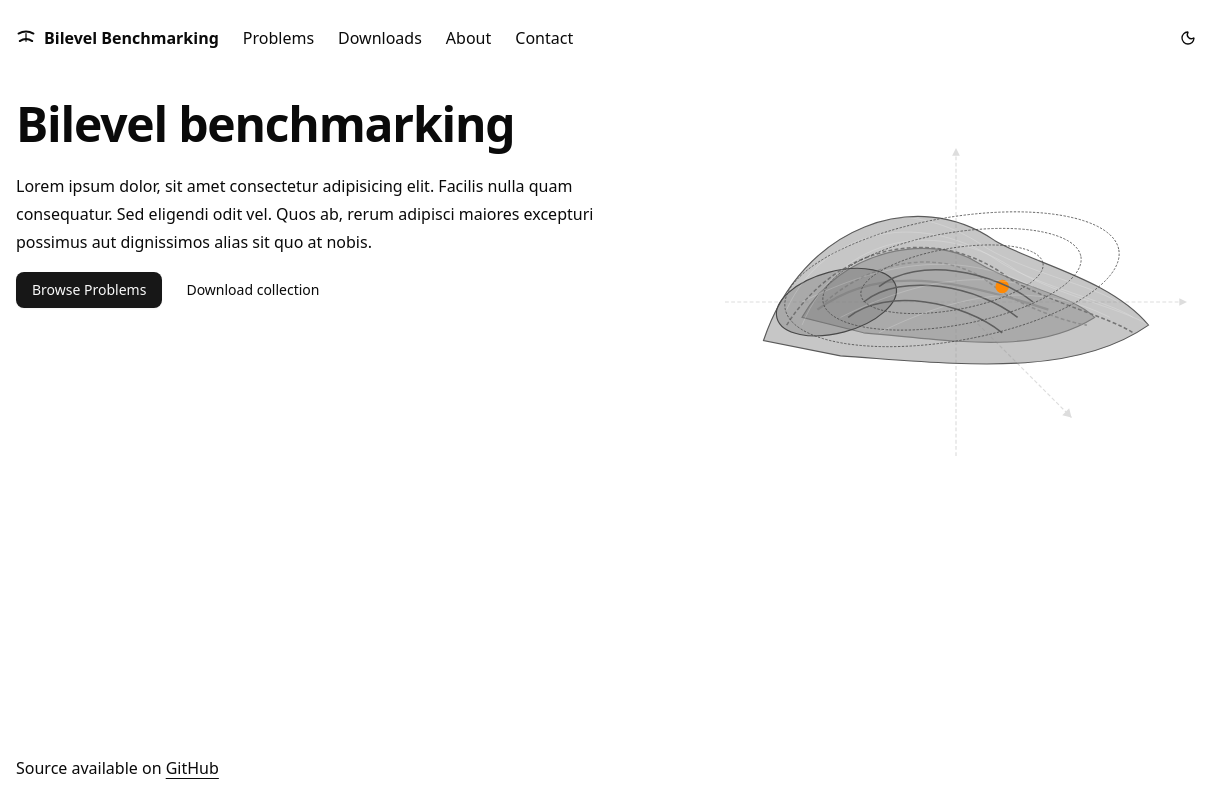
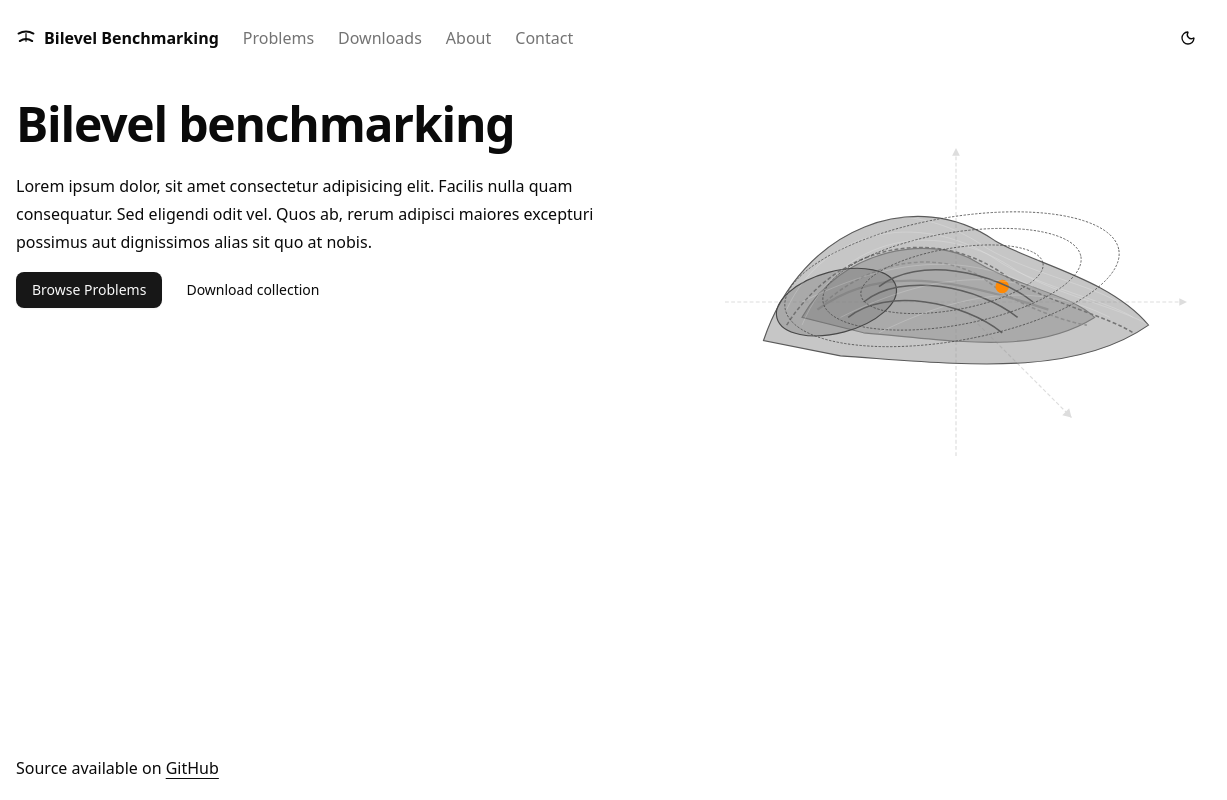
Before and after one commit to bolib3/bolib3.github.io, an Astro site: page / in a window 1280 px wide. Shown: the full height of the page, 0-1227 px from the left. Built offline with nearby package versions, Linux system fonts and the light colour scheme; Astro itself is replaced by a stand-in of ours.

Commit message:
Colour nav links based on current page

```diff
--- a/src/components/Header.astro
+++ b/src/components/header/Header.astro
@@ -1,6 +1,7 @@
 ---
 import ThemeControl from '@/components/ThemeControl.vue';
-import { Button } from './ui/button';
+import { Button } from '@/components/ui/button';
+import NavLink from './NavLink.astro';
 ---
 
 <header
@@ -24,13 +25,10 @@
       Bilevel Benchmarking
     </a>
 
-    <a href="/problems"> Problems </a>
-
-    <a href="/downloads"> Downloads </a>
-
-    <a href="/about">About</a>
-
-    <a href="/contact"> Contact</a>
+    <NavLink href="/problems"> Problems </NavLink>
+    <NavLink href="/downloads"> Downloads </NavLink>
+    <NavLink href="/about">About</NavLink>
+    <NavLink href="/contact"> Contact</NavLink>
   </nav>
 
   <div class="flex items-center gap-2">
--- /dev/null
+++ b/src/components/header/NavLink.astro
@@ -0,0 +1,16 @@
+---
+interface Props {
+  href: string;
+}
+
+const { href } = Astro.props;
+
+// Remove trailing slash
+const currentPath = Astro.url.pathname.replace(/\/$/, '');
+
+const active = currentPath.endsWith(href);
+---
+
+<a href={href} class:list={{ 'text-muted-foreground': !active }}>
+  <slot />
+</a>
--- a/src/layouts/RootLayout.astro
+++ b/src/layouts/RootLayout.astro
@@ -1,7 +1,7 @@
 ---
 import '@/styles/global.css';
-import Header from '../components/Header.astro';
-import Footer from '../components/Footer.astro';
+import Header from '@/components/header/Header.astro';
+import Footer from '@/components/Footer.astro';
 ---
 
 <!doctype html>
```
